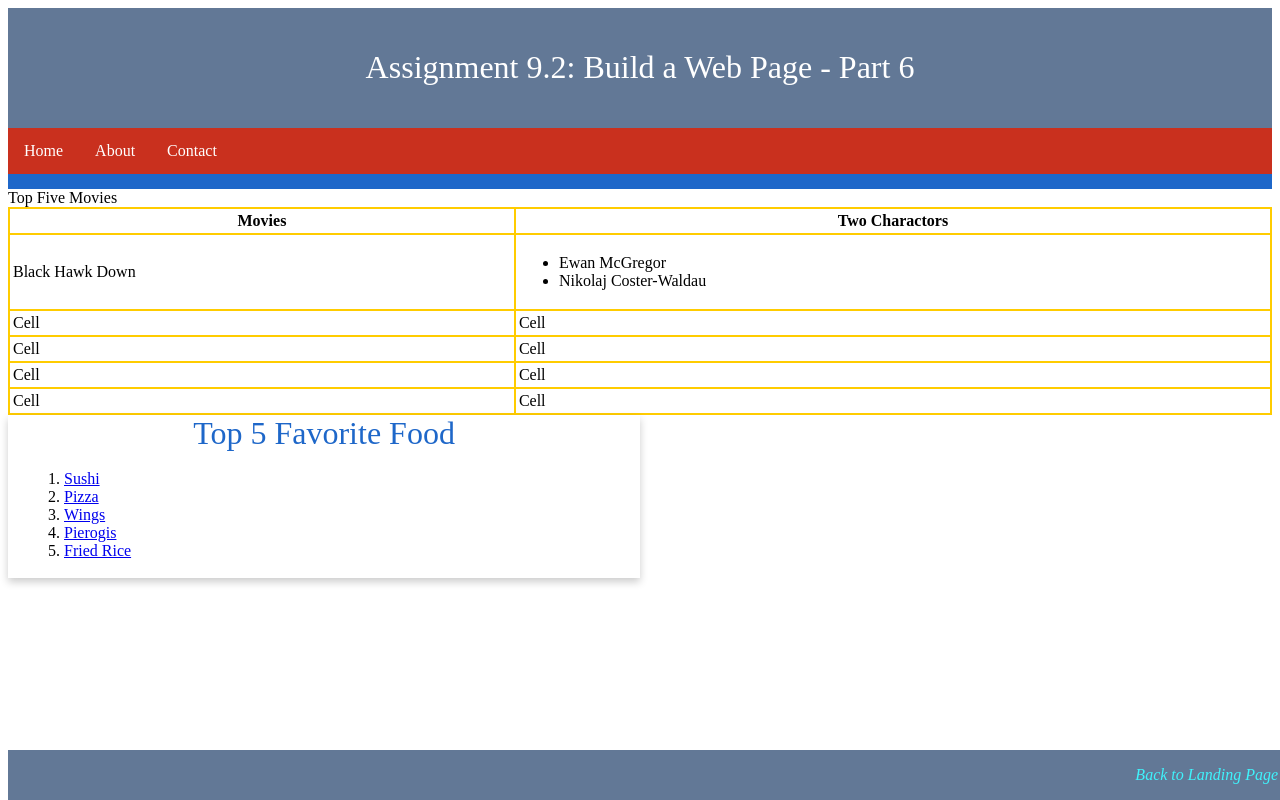
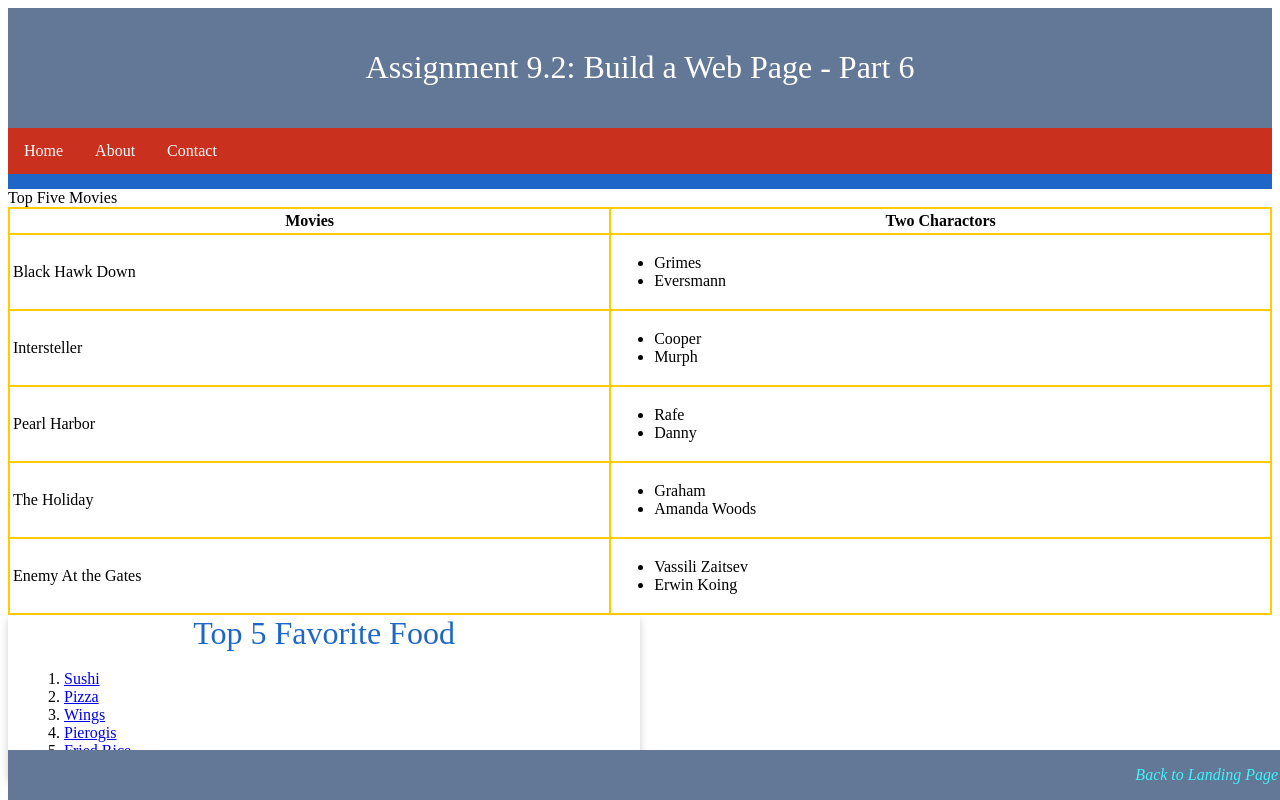
Before and after one commit to Jyouskie/Jyouskie.github.io, a plain HTML site: page Module_9/Youskievicz_EX6.html in a window 1280 px wide. Drawn offline with Linux system fonts and the light colour scheme.

Commit message:
updated index link and finished the table

```diff
--- a/Module_9/Youskievicz_EX6.html
+++ b/Module_9/Youskievicz_EX6.html
@@ -37,26 +37,46 @@
                         <td>Black Hawk Down</td>
                         <td>
                             <ul>
-                                <li>Ewan McGregor</li>
-                                <li>Nikolaj Coster-Waldau</li>
+                                <li>Grimes</li>
+                                <li>Eversmann</li>
                             </ul>
                         </td>
                     </tr>
                     <tr>
-                        <td>Cell</td>
-                        <td>Cell</td>
+                        <td>Intersteller</td>
+                        <td>
+                            <ul>
+                                <li>Cooper</li>
+                                <li>Murph</li>
+                            </ul>
+                        </td>
                     </tr>
                     <tr>
-                        <td>Cell</td>
-                        <td>Cell</td>
+                        <td>Pearl Harbor</td>
+                        <td>
+                            <ul>
+                                <li>Rafe</li>
+                                <li>Danny</li>
+                            </ul>
+                        </td>
                     </tr>
                     <tr>
-                        <td>Cell</td>
-                        <td>Cell</td>
+                        <td>The Holiday</td>
+                        <td>
+                            <ul>
+                                <li>Graham</li>
+                                <li>Amanda Woods</li>
+                            </ul>
+                        </td>
                     </tr>
                     <tr>
-                        <td>Cell</td>
-                        <td>Cell</td>
+                        <td>Enemy At the Gates</td>
+                        <td>
+                            <ul>
+                                <li>Vassili Zaitsev</li>
+                                <li>Erwin Koing</li>
+                            </ul>
+                        </td>
                     </tr>
                 </tbody>
             </table>
```
Also changed, not shown: index.html (+3 -0 lines).
